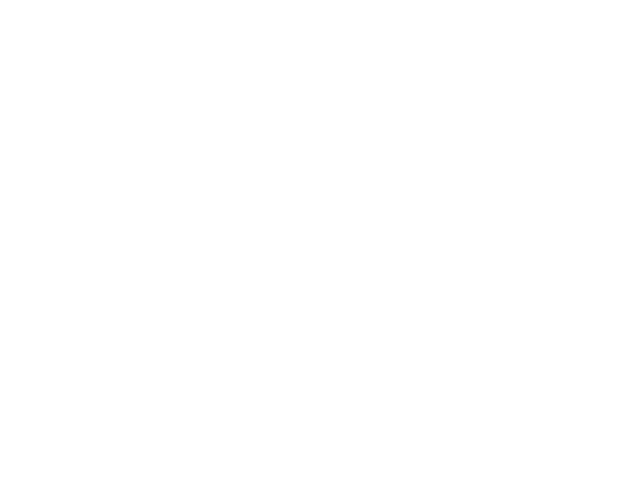
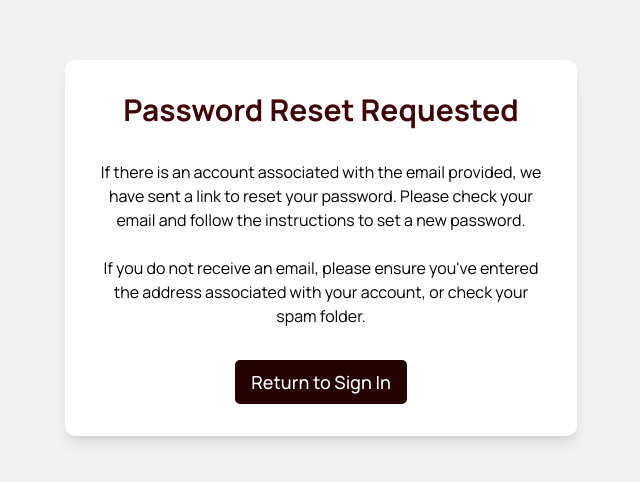
Before and after one commit to m-istighfar/FE-M-Blood, a React (Vite) app: page /reset-password-confirmation in a window 1280 px wide. Before the commit this address had no page. Shown: the part 152-634 px from the top of the page, without its empty margins (319-959 px from the left). Built offline with nearby package versions, Linux system fonts and the light colour scheme; a web font is replaced by a local one.

Commit message:
add reset password confirmation

```diff
--- a/src/App.jsx
+++ b/src/App.jsx
@@ -4,6 +4,7 @@
 import LoginPage from "./components/pages/auth/login-page";
 import RegisterPage from "./components/pages/auth/register-page";
 import ForgotPasswordPage from "./components/pages/auth/forgot-password";
+import ResetPasswordConfirmationPage from "./components/pages/auth/reset-password-confirmation";
 import CreateNewPasswordPage from "./components/pages/auth/create-new-password";
 import DonateBloodPage from "./components/pages/donate-blood/donate-blood-page";
 import HostBloodDrivePage from "./components/pages/host-blood-drive/host-blood-drive";
@@ -26,6 +27,10 @@
         <Route path="/login" element={<LoginPage />} />
         <Route path="/register" element={<RegisterPage />} />
         <Route path="/forgot-password" element={<ForgotPasswordPage />} />
+        <Route
+          path="/reset-password-confirmation"
+          element={<ResetPasswordConfirmationPage />}
+        />
         <Route
           path="/create-new-password"
           element={<CreateNewPasswordPage />}
--- /dev/null
+++ b/src/components/pages/auth/reset-password-confirmation.jsx
@@ -0,0 +1,30 @@
+const ResetPasswordConfirmationPage = () => {
+  return (
+    <main className="bg-off_white min-h-screen flex items-center justify-center p-8 md:p-0">
+      <div className="bg-white shadow-lg flex flex-col items-center rounded-rmd overflow-hidden lg:max-w-lg">
+        <div className="w-full p-8 text-center">
+          <h1 className="font-bold text-red text-3xl mb-8">
+            Password Reset Requested
+          </h1>
+          <p className="mb-6">
+            If there is an account associated with the email provided, we have
+            sent a link to reset your password. Please check your email and
+            follow the instructions to set a new password.
+          </p>
+          <p>
+            If you do not receive an email, please ensure you&apos;ve entered
+            the address associated with your account, or check your spam folder.
+          </p>
+          <a
+            href="/login"
+            className="inline-block bg-dark_red hover:bg-red text-white font-medium text-lg px-4 py-2 rounded-rsm transition-colors duration-200 mt-8"
+          >
+            Return to Sign In
+          </a>
+        </div>
+      </div>
+    </main>
+  );
+};
+
+export default ResetPasswordConfirmationPage;
```
